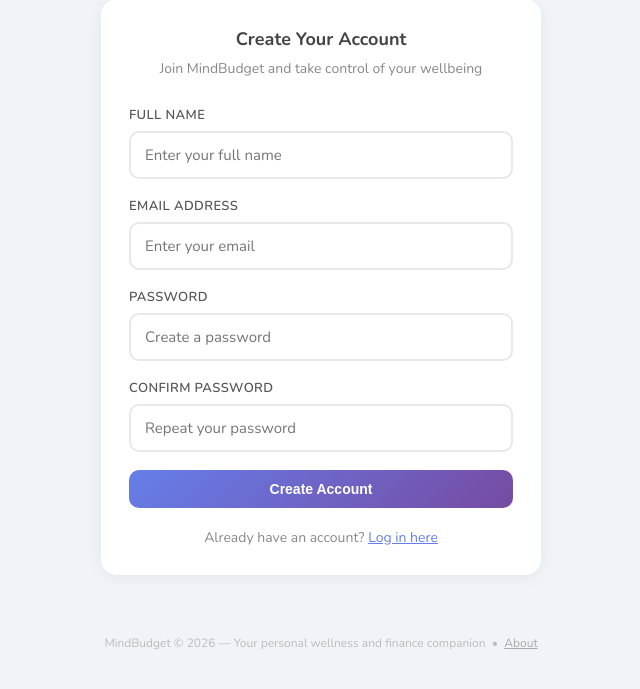
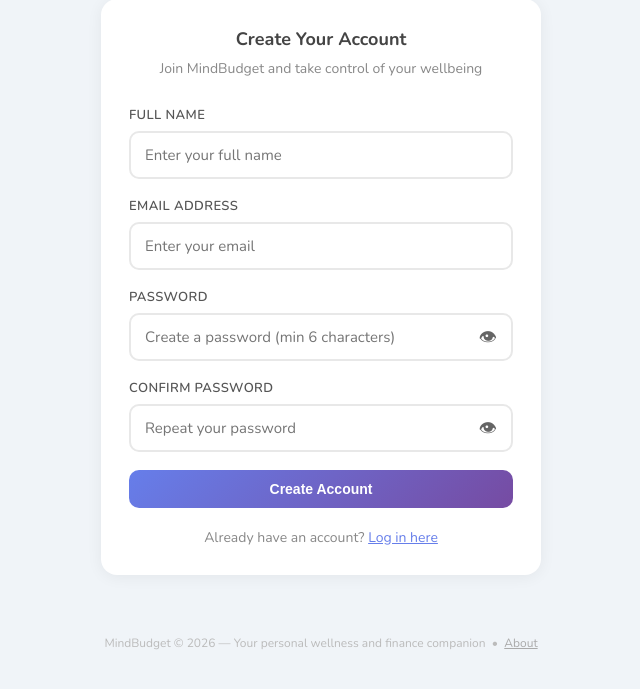
Before and after one commit to Ov3rlord-X/mindbudget, a Flask app: page /register in a window 1280 px wide. Shown: the part 93-782 px from the top of the page, without its empty margins (319-959 px from the left). Run offline with Flask 3, Linux system fonts and the light colour scheme.

Commit message:
Fix auth bug and add password toggle

```diff
--- a/routes/auth.py
+++ b/routes/auth.py
@@ -12,13 +12,17 @@
         return redirect(url_for('main.dashboard'))
 
     if request.method == 'POST':
-        fullname = request.form.get('fullname')
-        email = request.form.get('email')
+        fullname = request.form.get('fullname').strip()
+        email = request.form.get('email').strip().lower()
         password = request.form.get('password')
         confirm = request.form.get('confirm')
 
         if password != confirm:
             flash('Passwords do not match. Please try again.', 'danger')
+            return redirect(url_for('auth.register'))
+
+        if len(password) < 6:
+            flash('Password must be at least 6 characters.', 'danger')
             return redirect(url_for('auth.register'))
 
         existing_user = User.query.filter_by(email=email).first()
@@ -43,7 +47,7 @@
         return redirect(url_for('main.dashboard'))
 
     if request.method == 'POST':
-        email = request.form.get('email')
+        email = request.form.get('email').strip().lower()
         password = request.form.get('password')
 
         user = User.query.filter_by(email=email).first()
--- a/templates/register.html
+++ b/templates/register.html
@@ -5,7 +5,9 @@
 <div class="container" style="max-width: 480px;">
     <div class="card">
         <h2 style="text-align: center; margin-bottom: 8px;">Create Your Account</h2>
-        <p style="text-align: center; color: #888; margin-bottom: 28px; font-size: 14px;">Join MindBudget and take control of your wellbeing</p>
+        <p style="text-align: center; margin-bottom: 28px; font-size: 14px;" class="muted-text">
+            Join MindBudget and take control of your wellbeing
+        </p>
 
         <form method="POST">
             <div class="form-group">
@@ -18,18 +20,69 @@
             </div>
             <div class="form-group">
                 <label>Password</label>
-                <input type="password" name="password" placeholder="Create a password" required>
+                <div class="password-wrap">
+                    <input type="password" name="password" id="password" placeholder="Create a password (min 6 characters)" required>
+                    <button type="button" class="eye-btn" onclick="togglePassword('password', 'eye1')">
+                        <span id="eye1">👁</span>
+                    </button>
+                </div>
             </div>
             <div class="form-group">
                 <label>Confirm Password</label>
-                <input type="password" name="confirm" placeholder="Repeat your password" required>
+                <div class="password-wrap">
+                    <input type="password" name="confirm" id="confirm" placeholder="Repeat your password" required>
+                    <button type="button" class="eye-btn" onclick="togglePassword('confirm', 'eye2')">
+                        <span id="eye2">👁</span>
+                    </button>
+                </div>
             </div>
             <button type="submit" class="btn btn-primary" style="width: 100%;">Create Account</button>
         </form>
 
-        <p style="text-align: center; margin-top: 20px; font-size: 14px; color: #888;">
+        <p style="text-align: center; margin-top: 20px; font-size: 14px;" class="muted-text">
             Already have an account? <a href="{{ url_for('auth.login') }}" style="color: #667eea;">Log in here</a>
         </p>
     </div>
 </div>
+
+<style>
+    .password-wrap {
+        position: relative;
+        display: flex;
+        align-items: center;
+    }
+
+    .password-wrap input {
+        padding-right: 48px;
+    }
+
+    .eye-btn {
+        position: absolute;
+        right: 12px;
+        background: none;
+        border: none;
+        cursor: pointer;
+        font-size: 18px;
+        padding: 4px;
+        line-height: 1;
+        opacity: 0.6;
+        transition: opacity 0.2s;
+    }
+
+    .eye-btn:hover { opacity: 1; }
+</style>
+
+<script>
+    function togglePassword(fieldId, eyeId) {
+        const field = document.getElementById(fieldId);
+        const eye = document.getElementById(eyeId);
+        if (field.type === 'password') {
+            field.type = 'text';
+            eye.textContent = '🙈';
+        } else {
+            field.type = 'password';
+            eye.textContent = '👁';
+        }
+    }
+</script>
 {% endblock %}
```
Also changed, not shown: templates/login.html (+51 -3 lines).
